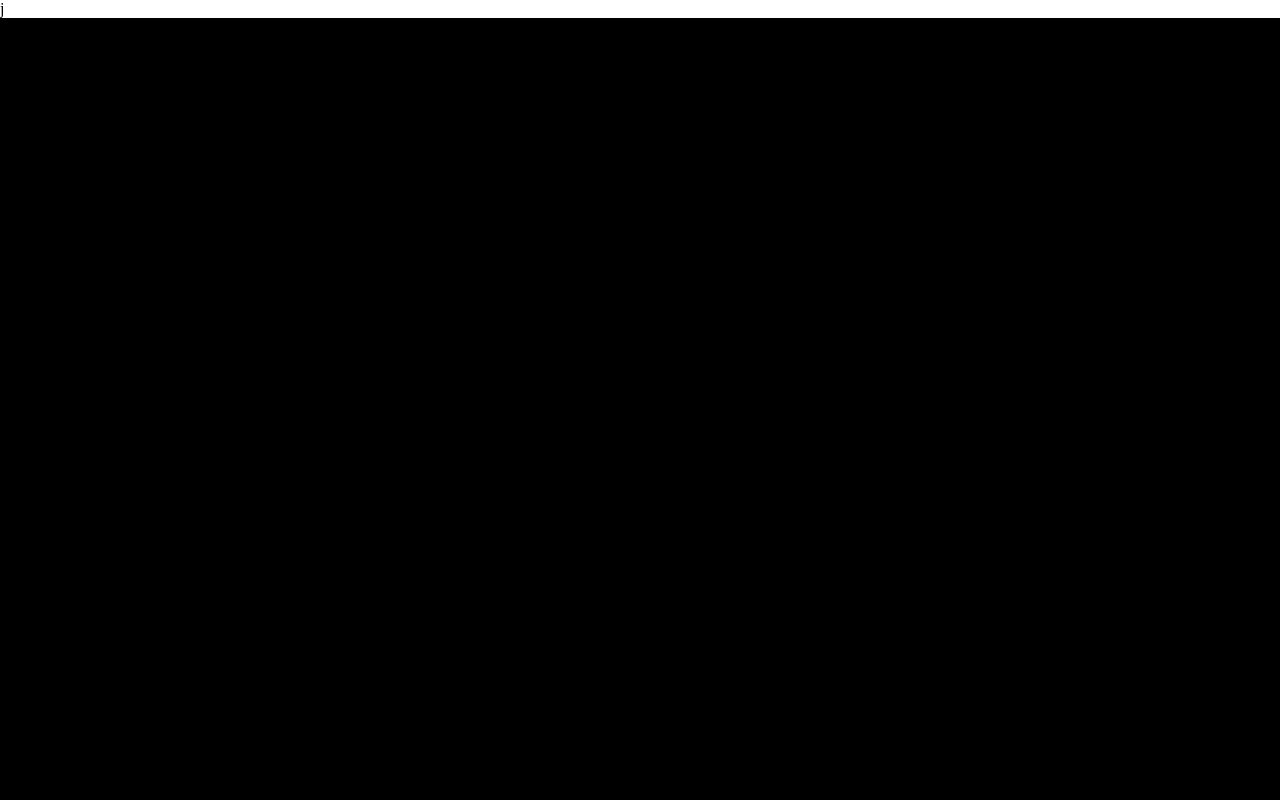
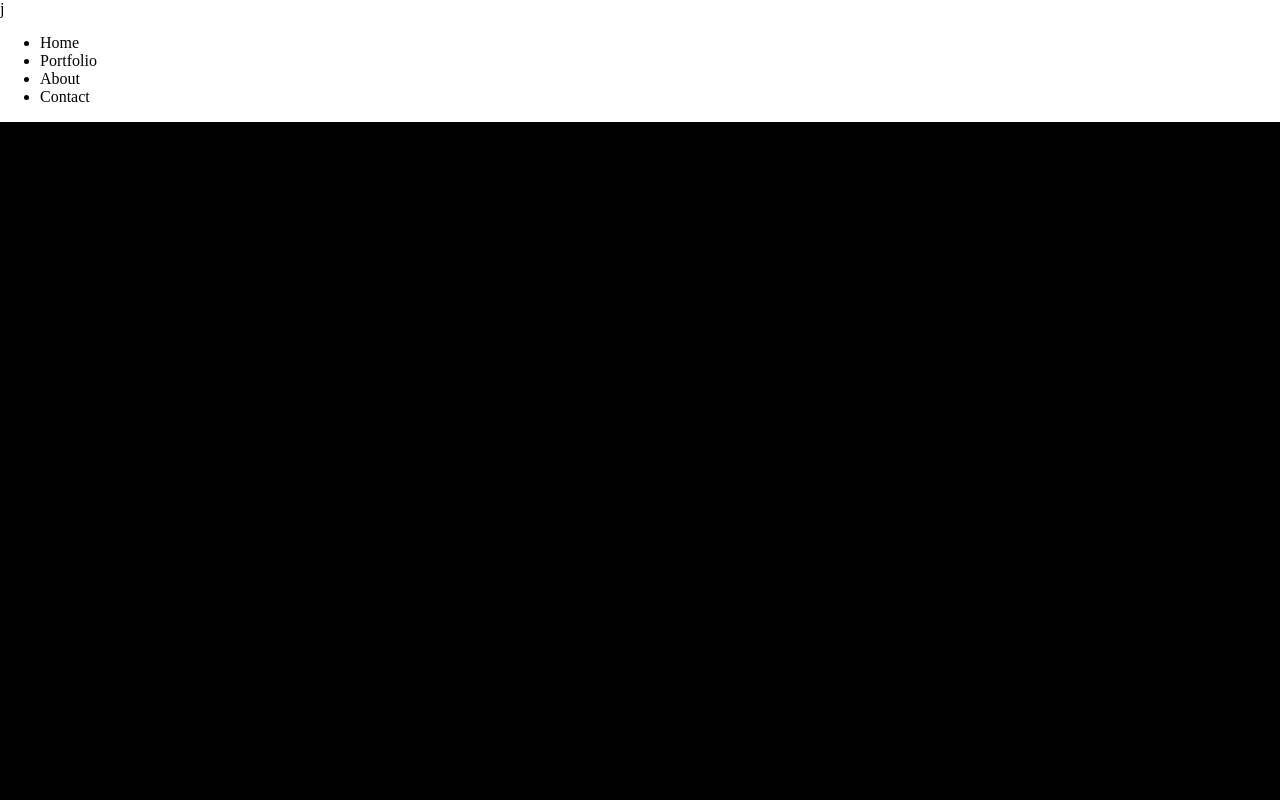
Before and after one commit to nathanbud/Portfolio, a plain HTML site: page Raw/index.html in a window 1280 px wide. Shown: the top 800 px of the page. Drawn offline with Linux system fonts and the light colour scheme.

Commit message:
Started menu

```diff
--- a/Raw/index.html
+++ b/Raw/index.html
@@ -14,6 +14,12 @@
                 j
             </logo>
             <nav>
+                <ul>
+                    <li>Home</li>
+                    <li>Portfolio</li>
+                    <li>About</li>
+                    <li>Contact</li>
+                </ul>
 
             </nav>
         </header>
```
